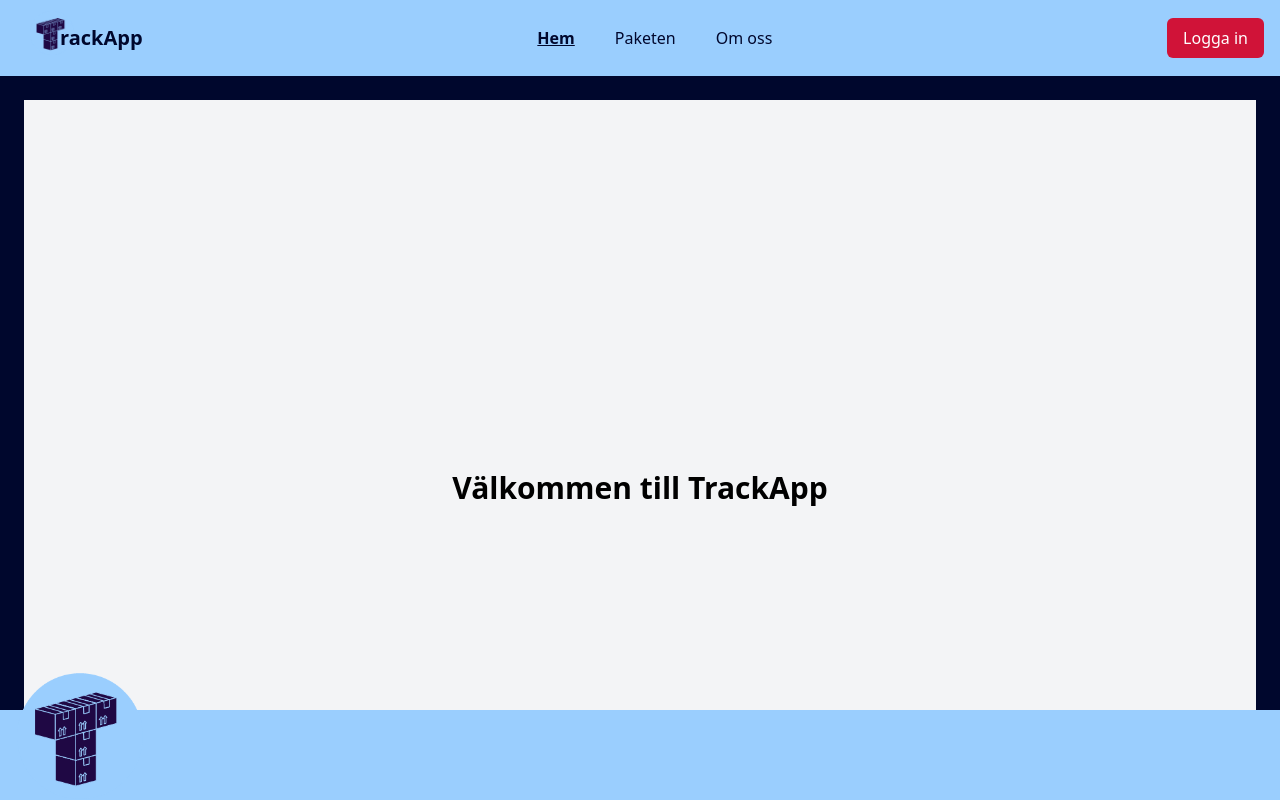
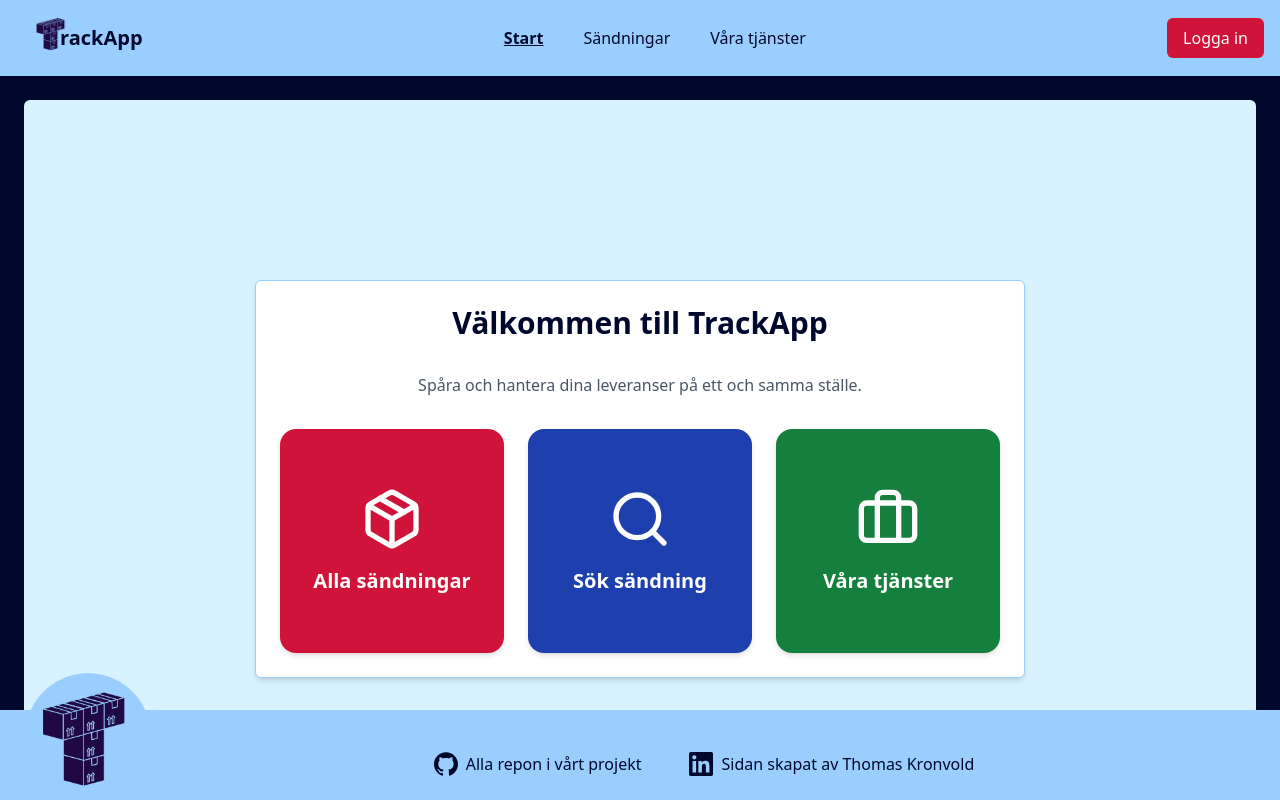
Before and after one commit to G1-H25/Frontend-web, a React (Vite) app in the folder desktop/: page / in a window 1280 px wide. Shown: the top 800 px of the page. Built offline with nearby package versions, Linux system fonts and the light colour scheme.

Commit message:
cosmetic and navigation fixes for ui/ux

```diff
--- a/desktop/package.json
+++ b/desktop/package.json
@@ -19,9 +19,11 @@
     "lucide-react": "^0.544.0",
     "react": "^19.1.1",
     "react-dom": "^19.1.1",
+    "react-icons": "^5.5.0",
     "react-redux": "^9.2.0",
     "react-router-dom": "^7.8.2",
-    "serve": "^14.2.5"
+    "serve": "^14.2.5",
+    "simple-icons": "^15.17.0"
   },
   "devDependencies": {
     "@eslint/js": "^9.33.0",
--- a/desktop/src/components/Footer.tsx
+++ b/desktop/src/components/Footer.tsx
@@ -1,5 +1,6 @@
 import { useState, useEffect } from "react";
 import Logo from "../assets/logo-T.png";
+import { SiGithub, SiLinkedin } from "react-icons/si";
 
 export default function Footer() {
   const [footerExpanded, setFooterExpanded] = useState(false);
@@ -9,7 +10,6 @@ export default function Footer() {
       const distanceToBottom =
         document.body.offsetHeight - (window.innerHeight + window.scrollY);
 
-      // Expandera footern när vi är inom 90px från botten
       setFooterExpanded(distanceToBottom <= 90);
     };
 
@@ -19,10 +19,12 @@ export default function Footer() {
 
   return (
     <footer
-      className={`fixed bottom-0 left-0 w-full bg-[#9ACEFE] flex items-end px-4 z-50 transition-all duration-300 ${
+      className={`fixed bottom-0 left-0 w-full bg-[#9ACEFE] flex items-end px-6 z-50 transition-all duration-300 ${
         footerExpanded ? "h-[90px]" : "h-[30px]"
       }`}
     >
+      {/* Logo längst till vänster */}
+      <div className="flex-none">
         <img
           src={Logo}
           alt="Logo"
@@ -30,6 +32,32 @@ export default function Footer() {
             footerExpanded ? "h-32" : "h-10"
           }`}
         />
+      </div>
+
+      {/* Länkar centrerade */}
+      {footerExpanded && (
+        <div className="flex-1 flex justify-center items-center gap-12 pb-6">
+          <a
+            href="https://github.com/orgs/G1-H25/repositories"
+            target="_blank"
+            rel="noopener noreferrer"
+            className="flex items-center gap-2 text-[#00072D] hover:text-gray-800 transition"
+          >
+            <SiGithub size={24} />
+            <span>Alla repon i vårt projekt</span>
+          </a>
+
+          <a
+            href="https://www.linkedin.com/in/thomaskronvold"
+            target="_blank"
+            rel="noopener noreferrer"
+            className="flex items-center gap-2 text-[#00072D] hover:text-gray-800 transition"
+          >
+            <SiLinkedin size={24} />
+            <span>Sidan skapat av Thomas Kronvold</span>
+          </a>
+        </div>
+      )}
     </footer>
   );
 }
--- a/desktop/src/components/LoginButton.tsx
+++ b/desktop/src/components/LoginButton.tsx
@@ -44,6 +44,7 @@ const LoginButton = () => {
 
   const handleLogout = () => {
     dispatch(logout());
+    navigate("/", { replace: true });
   };
 
   const handleLogin = () => {
--- a/desktop/src/components/Navbar.tsx
+++ b/desktop/src/components/Navbar.tsx
@@ -12,7 +12,7 @@ const Navbar = () => {
           `${linkClasses} ${isActive ? activeClasses : ""}`
         }
       >
-        Hem
+        Start
       </NavLink>
       <NavLink
         to="/packets"
@@ -20,7 +20,7 @@ const Navbar = () => {
           `${linkClasses} ${isActive ? activeClasses : ""}`
         }
       >
-        Paketen
+        Sändningar
       </NavLink>
       <NavLink
         to="/about"
@@ -28,7 +28,7 @@ const Navbar = () => {
           `${linkClasses} ${isActive ? activeClasses : ""}`
         }
       >
-        Om oss
+        Våra tjänster
       </NavLink>
     </nav>
   )
--- a/desktop/src/features/admin/SignupUser.tsx
+++ b/desktop/src/features/admin/SignupUser.tsx
@@ -2,9 +2,14 @@ import { useState, useEffect } from "react";
 import { useDispatch, useSelector } from "react-redux";
 import { signupUser, resetState } from "./adminSlice";
 import type { RootState, AppDispatch } from "../../app/store";
+import { useNavigate } from "react-router-dom";
+import { ArrowLeft } from "lucide-react";
 
 const SignupUser = () => {
   const dispatch = useDispatch<AppDispatch>();
+  const navigate = useNavigate();
+
+
   const { loading, error, success } = useSelector((state: RootState) => state.admin);
 
   const [username, setUsername] = useState("");
@@ -39,9 +44,26 @@ const SignupUser = () => {
   await dispatch(signupUser(formData));
 };
 
+ // Tillbaka-knapp
+ const handleBack = () => {
+  if (window.history.length > 1) {
+    navigate(-1);
+  } else {
+    navigate("/"); // fallback till startsidan om ingen historia finns
+  }
+};
+
 
   return (
     <div className="max-w-md mx-auto mt-10 p-6 border border-[#9ACEFE] bg-white rounded-md shadow-md">
+      <button
+        onClick={handleBack}
+        className="mb-4 flex items-center text-[#00072D] hover:text-blue-700 transition hover:cursor-pointer"
+      >
+        <ArrowLeft className="mr-2 h-4 w-4" />
+        Tillbaka
+      </button>
+
       <h2 className="text-2xl font-bold mb-6 text-center">Skapa användare</h2>
 
       {error && <p className="text-[#D01338] text-sm mb-4">{error}</p>}
--- a/desktop/src/features/login/LoginForm.tsx
+++ b/desktop/src/features/login/LoginForm.tsx
@@ -1,22 +1,19 @@
 import { useState, useEffect } from "react";
 import { useDispatch, useSelector } from "react-redux";
-import { useNavigate, useLocation } from "react-router-dom";
-import type { Location } from "history";
+import { useNavigate } from "react-router-dom";
 import { loginUser } from "./loginSlice";
 import type { RootState, AppDispatch } from "../../app/store";
+import { ArrowLeft } from "lucide-react";
 
 const LoginForm = () => {
   const dispatch = useDispatch<AppDispatch>();
   const navigate = useNavigate();
-  const location = useLocation();
+
 
   const { token, loading, error } = useSelector((state: RootState) => state.login);
 
   const [username, setUsername] = useState("");
   const [password, setPassword] = useState("");
-
-  // Spara var användaren kom ifrån, default "/"
-  const from = (location.state as { from?: Location })?.from?.pathname || "/";
 
   const handleSubmit = (e: React.FormEvent) => {
     e.preventDefault();
@@ -25,13 +22,23 @@ const LoginForm = () => {
 
   // Navigera tillbaka när token finns (login lyckades)
   useEffect(() => {
-    if (token) {
-      navigate(from, { replace: true });
-    }
-  }, [token, navigate, from]);
+  if (token) {
+    navigate("/packets", { replace: true }); // <-- hoppa till Packets
+  }
+}, [token, navigate]);
+
 
   return (
     <div className="max-w-md mx-auto p-6 border border-[#9ACEFE] bg-white rounded-md shadow-md">
+
+      <button
+        onClick={() => navigate("/")}
+        className="mb-4 flex items-center text-[#00072D] hover:text-blue-700 transition hover:cursor-pointer"
+      >
+        <ArrowLeft className="mr-2 h-4 w-4" />
+        Tillbaka till start
+      </button>
+
       <h1 className="text-3xl font-bold mb-6 text-center">Logga in</h1>
 
       <form onSubmit={handleSubmit} className="flex flex-col gap-4">
--- a/desktop/src/features/packets/PacketDetails.tsx
+++ b/desktop/src/features/packets/PacketDetails.tsx
@@ -34,10 +34,10 @@ const PacketDetails = () => {
         className="mb-4 flex items-center text-[#00072D] hover:text-blue-700 transition hover:cursor-pointer"
       >
         <ArrowLeft className="mr-2 h-4 w-4" />
-        Tillbaka till alla ordrar
+        Tillbaka till alla sändningar
       </button>
 
-      <h1 className="text-2xl font-bold mb-4 text-center">Order {packet.sändningsnr}</h1>
+      <h1 className="text-2xl font-bold mb-4 text-center">Sändning {packet.sändningsnr}</h1>
 
       <div className="mb-6 grid grid-cols-3 gap-8">
         <section className="mb-6">
--- a/desktop/src/pages/Landing.tsx
+++ b/desktop/src/pages/Landing.tsx
@@ -1,12 +1,104 @@
-
+import { useState } from "react";
+import { useNavigate } from "react-router-dom";
+import { useSelector } from "react-redux";
+import type { RootState } from "../app/store";
+import { Package, Search, Briefcase } from "lucide-react";
 
 const Landing = () => {
+  const navigate = useNavigate();
+  const { token } = useSelector((state: RootState) => state.login);
+  const [showModal, setShowModal] = useState(false);
+  const [packetId, setPacketId] = useState("");
+
+  const handleProtectedNav = (path: string) => {
+    if (token) {
+      navigate(path);
+    } else {
+      navigate("/login");
+    }
+  };
+
+  const handlePacketSearch = () => {
+    if (packetId.trim()) {
+      navigate(`/packets/${packetId}`);
+      setShowModal(false);
+      setPacketId("");
+    }
+  };
+
   return (
-    <div className="h-screen flex flex-col justify-center items-center bg-gray-100">
-      <h1 className="text-3xl font-bold mb-6">Välkommen till TrackApp</h1>
+    <div className="p-45 flex flex-col justify-center items-center bg-[#D9F2FF] rounded-md px-4">
+      <div className="p-6 border border-[#9ACEFE] bg-white rounded-md shadow-md text-center">
+        <h1 className="text-3xl font-bold mb-8 text-[#00072D]">
+          Välkommen till TrackApp
+        </h1>
 
+        <p className="text-gray-600 mb-8">
+          Spåra och hantera dina leveranser på ett och samma ställe.
+        </p>
+
+        {/* Rutorna */}
+        <div className="grid grid-cols-1 sm:grid-cols-3 gap-6">
+          {/* Alla sändningar */}
+          <button
+            onClick={() => handleProtectedNav("/packets")}
+            className="flex flex-col items-center justify-center bg-[#D01338] hover:bg-[#A91330] text-white rounded-2xl p-8 w-56 h-56 transition shadow-md hover:cursor-pointer"
+          >
+            <Package size={64} className="mb-4" />
+            <span className="text-xl font-semibold">Alla sändningar</span>
+          </button>
+
+          {/* Sök sändning */}
+          <button
+            onClick={() => (token ? setShowModal(true) : navigate("/login"))}
+            className="flex flex-col items-center justify-center bg-[#1E40AF] hover:bg-[#1E3A8A] text-white rounded-2xl p-8 w-56 h-56 transition shadow-md hover:cursor-pointer"
+          >
+            <Search size={64} className="mb-4" />
+            <span className="text-xl font-semibold">Sök sändning</span>
+          </button>
+
+          {/* Våra tjänster */}
+          <button
+            onClick={() => navigate("/about")}
+            className="flex flex-col items-center justify-center bg-[#15803D] hover:bg-[#166534] text-white rounded-2xl p-8 w-56 h-56 transition shadow-md hover:cursor-pointer"
+          >
+            <Briefcase size={64} className="mb-4" />
+            <span className="text-xl font-semibold">Våra tjänster</span>
+          </button>
+        </div>
+      </div>
+
+      {/* Modal */}
+      {showModal && (
+        <div className="fixed inset-0 bg-black bg-opacity-40 flex items-center justify-center z-50">
+          <div className="bg-white p-6 rounded-lg shadow-lg w-80 text-center">
+            <h2 className="text-xl font-semibold mb-4">Sök sändning</h2>
+            <input
+              type="text"
+              placeholder="Ange sändningsnummer"
+              value={packetId}
+              onChange={(e) => setPacketId(e.target.value)}
+              className="border border-gray-300 rounded-md px-3 py-2 w-full mb-4 focus:outline-none focus:ring-2 focus:ring-blue-400"
+            />
+            <div className="flex justify-between">
+              <button
+                onClick={() => setShowModal(false)}
+                className="px-4 py-2 bg-gray-300 rounded-md hover:bg-gray-400 transition"
+              >
+                Avbryt
+              </button>
+              <button
+                onClick={handlePacketSearch}
+                className="px-4 py-2 bg-blue-600 text-white rounded-md hover:bg-blue-700 transition"
+              >
+                Sök
+              </button>
+            </div>
+          </div>
+        </div>
+      )}
     </div>
-  )
-}
+  );
+};
 
-export default Landing
+export default Landing;
```
Also changed, not shown: 1 other file (tests, documents, lock files or other folders). Lines whose indentation alone changed are shown as unchanged.
